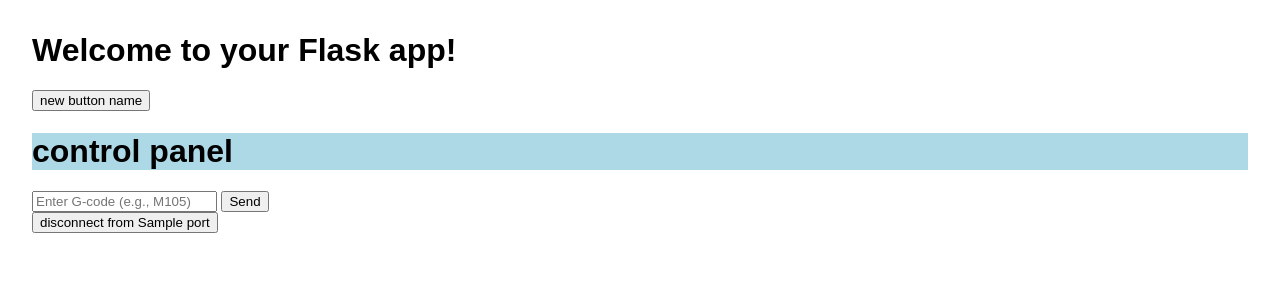
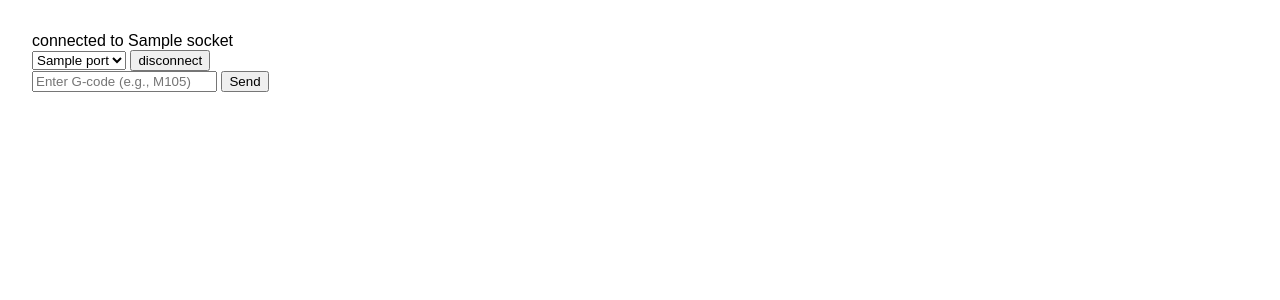
Before and after one commit to synder934/pyprint3, a Flask app: template app/templates/index.html in a window 1280 px wide. Shown: the top 300 px of the page. Run offline with Flask 3, Linux system fonts and the light colour scheme; the template is opened without the code that fills it: most values are stand-ins (such as "Sample title", 1, 10 or a date in 2020).

Commit message:
good progress

```diff
--- /dev/null
+++ b/app/templates/components/connection.html
@@ -0,0 +1,27 @@
+<div>
+
+    {% if printer.connection is none %}
+
+    <form action="/connect" method="post">
+        <select name="port" id="port">
+        {% for port in printer._listPorts() %}
+            <option value="{{ port }}">{{ port }}</option>
+        {% endfor %}
+        </select>
+        <button type="submit">connect</button>
+    </form>
+
+
+    {% else %}
+
+
+    <form action="/disconnect" method="post">
+        <select name="port" id="port">
+            <option value="{{ port }}">{{ port }}</option>
+        </select>
+        <button>disconnect</button>
+    </form>
+
+    {% endif %}
+
+</div>
--- /dev/null
+++ b/app/templates/components/terminal.html
@@ -0,0 +1,9 @@
+<div>
+
+
+
+    <form action="/send_command" method="post">
+        <input type="text" name="command" placeholder="Enter G-code (e.g., M105)" required>
+        <button type="submit">Send</button>
+    </form>
+</div>
--- a/app/templates/index.html
+++ b/app/templates/index.html
@@ -6,37 +6,14 @@
     <link rel="stylesheet" href="{{ url_for('static', filename='style.css') }}">
 </head>
 <body>
-    <h1>Welcome to your Flask app!</h1>
-
-    {% set label = "new button name" %}
-    {% include 'components/button.html' with context%}
-
-    {% set name = "control panel" %}
-    {% include 'components/frame.html' with context %}
+    <header>
+        connected to {{ socket.gethostname() }}
+    </header>
 
 
-    <form action="/send_command" method="post">
-        <input type="text" name="command" placeholder="Enter G-code (e.g., M105)" required>
-        <button type="submit">Send</button>
-    </form>
+    {% include 'components/connection.html' with context%}
 
-
-    {% if printer.connection is not none %}
-
-    <form action="/disconnect" method="post">
-        <button>disconnect from {{ printer.port }}</button>
-    </form>
-
-    {% else %}
-
-    <form action="/connect" method="post">
-        {% for port in ports %}
-            <input type="radio" name="port" value="{{ port }}" placeholder="">
-            <label for="{{ port }}">{{ port }}</label>
-        {% endfor %}
-        <button type="submit">connect</button>
-    </form>
-    {% endif %}
+    {% include 'components/terminal.html' with context %}
 
 </body>
 </html>
```
Also changed, not shown: app/routes.py (+7 -1 lines), app/utils/printer.py (+19 -0 lines).
